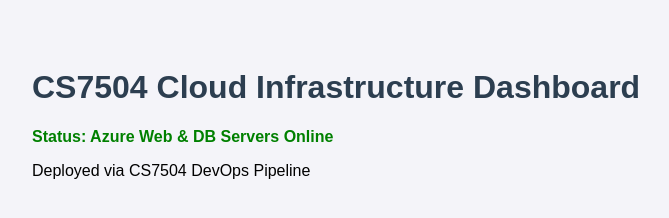
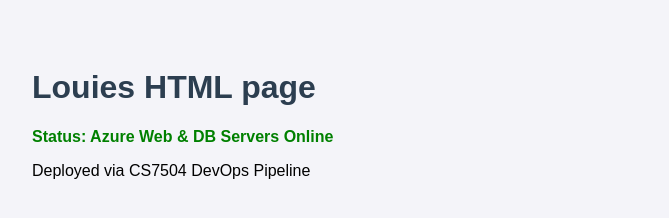
Before and after one commit to Louiegit1/cs7504-web-app, a plain HTML site: page index.html in a window 1280 px wide. Shown: the whole page, without its empty margins (16-685 px from the left). Drawn offline with Linux system fonts and the light colour scheme.

Commit message:
feat: update main header to Louies HTML page

```diff
--- a/index.html
+++ b/index.html
@@ -1 +1 @@
-<!DOCTYPE html><html><head><title>CS7504 DevOps Status App</title><link rel="stylesheet" href="style.css"></head><body><h1>CS7504 Cloud Infrastructure Dashboard</h1><p class="status">Status: Azure Web & DB Servers Online</p><footer>Deployed via CS7504 DevOps Pipeline</footer></body></html>
+<!DOCTYPE html><html><head><title>CS7504 DevOps Status App</title><link rel="stylesheet" href="style.css"></head><body><h1>Louies HTML page</h1><p class="status">Status: Azure Web & DB Servers Online</p><footer>Deployed via CS7504 DevOps Pipeline</footer></body></html>
```
